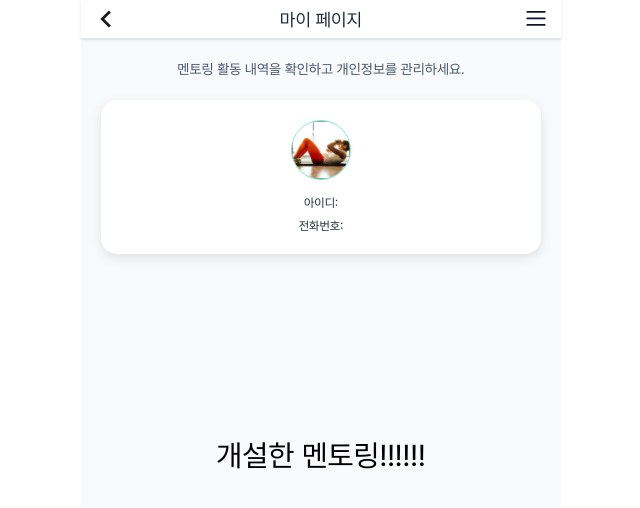
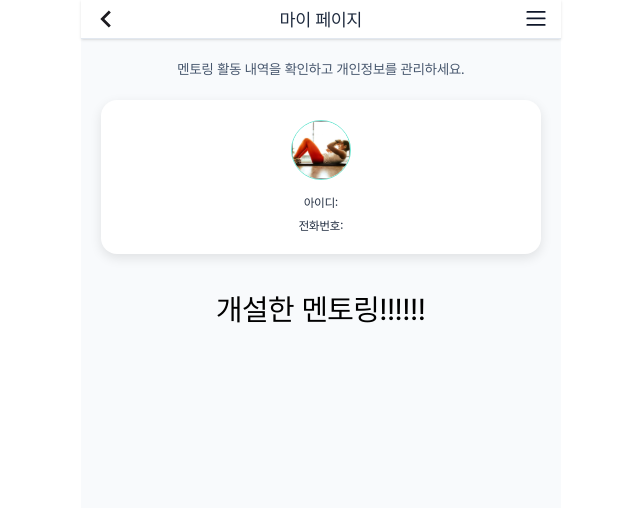
Before and after one commit to woowacourse-teams/2025-Fit-toring, a React app in the folder frontend/: page /my-page/created-mentoring in a window 1280 px wide. Shown: the top 508 px of the page, without its empty margins (319-959 px from the left). Built offline with nearby package versions, Linux system fonts and the light colour scheme.

Commit message:
style: MyProfile 컴포넌트의 높이를 auto로 변경하고 StyledWrapper의 max-height 속성 제거 #192

```diff
--- a/frontend/src/pages/myPage/components/MyProfile/MyProfile.tsx
+++ b/frontend/src/pages/myPage/components/MyProfile/MyProfile.tsx
@@ -53,7 +53,7 @@ const StyledContainer = styled.section`
   align-items: center;
   gap: 2rem;
 
-  height: 100%;
+  height: auto;
   padding: 2rem;
 `;
 
@@ -70,7 +70,6 @@ const StyledWrapper = styled.div`
 
   width: 100%;
   height: auto;
-  max-height: 24rem;
   padding: 2rem;
   border-radius: 16px;
   box-shadow: rgb(0 0 0 / 10%) 0 0.4rem 1.2rem;
```
